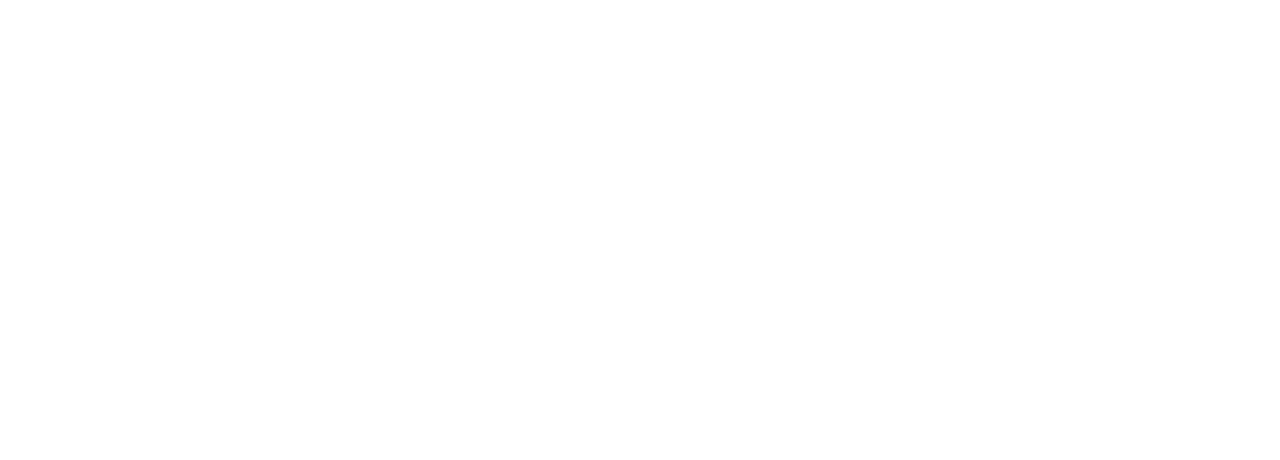
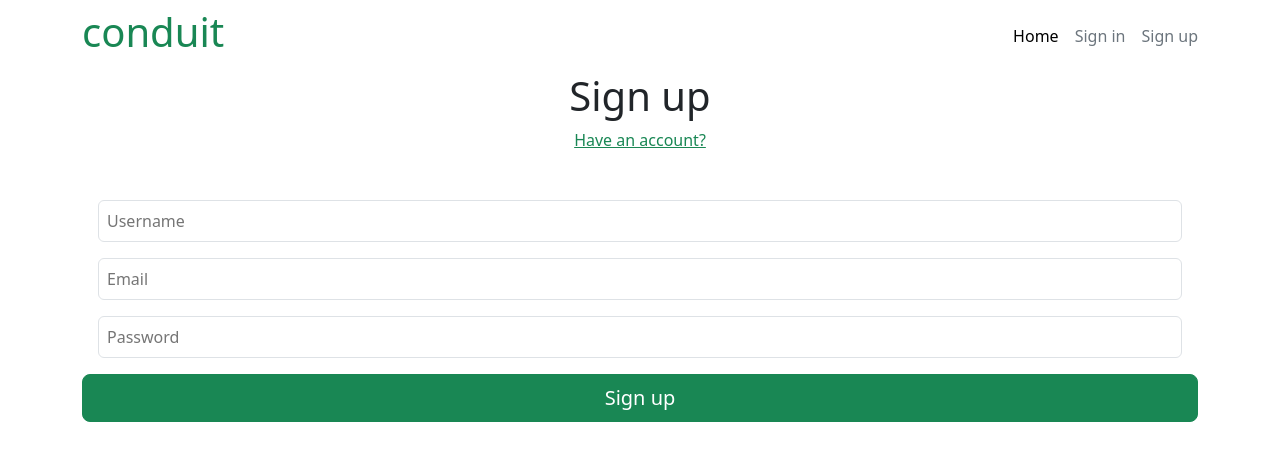
Before and after one commit to DucAnh0101/CPL_Team2, a React (Create React App) app: page /register in a window 1280 px wide. Before the commit this address had no page. Shown: the top 460 px of the page. Built offline with nearby package versions, Linux system fonts and the light colour scheme.

Commit message:
Them home page

```diff
--- a/src/App.js
+++ b/src/App.js
@@ -1,5 +1,6 @@
-import './App.css';
 import Home from './components/Home';
+import Login from './components/Login';
+import Register from './components/Register';
 import {BrowserRouter, Route, Routes} from 'react-router-dom'
 
 function App() {
@@ -7,6 +8,10 @@
     <BrowserRouter>
         <Routes>
           <Route path='/' element={<Home/>}/>
+          <Route path='/register' element={<Register/>}/>
+          <Route path='/login' element={<Login/>}/>
+          <Route path='/' element={<Home/>}/>
+          <Route path='/' element={<Home/>}/>
         </Routes>
     </BrowserRouter>
   );
--- a/src/components/Header.js
+++ b/src/components/Header.js
@@ -9,20 +9,20 @@
         <>
             {
                 login === 0 ? (
-                    <div className="container-fluid bg-white">
+                    <div className="container-fluid p-2 bg-body">
                         <div className="container d-flex align-items-center justify-content-between">
                             <Link className="text-success h1 text-decoration-none" to='/'>
                                 conduit
                             </Link>
                             <div className="d-flex justify-content-evenly">
                                 <Link className="text-decoration-none text-black" to='/'>Home</Link>
-                                <Link className="mx-3 text-secondary text-decoration-none">Sign in</Link>
-                                <Link className="text-secondary text-decoration-none">Sign up</Link>
+                                <Link className="mx-3 text-secondary text-decoration-none" to="/login">Sign in</Link>
+                                <Link className="text-secondary text-decoration-none" to="/register">Sign up</Link>
                             </div>
                         </div>
                     </div>
                 ) : (
-                    <div className="container-fluid bg-white">
+                    <div className="container-fluid p-2 bg-body">
                         <div className="container d-flex align-items-center justify-content-between">
                             <Link className="text-success h1 text-decoration-none" to='/'>
                                 conduit
@@ -37,12 +37,6 @@
                     </div>
                 )
             }
-            <div className="container-fluid bg-success text-center text-white">
-                <div className="py-4">
-                    <h1 className="mb-3">CONDUIT</h1>
-                    <p>A place to share your knowledge</p>
-                </div>
-            </div>
         </>
     )
 }
--- a/src/components/Home.js
+++ b/src/components/Home.js
@@ -1,27 +1,100 @@
 import { useEffect, useState } from "react";
 import Header from "./Header";
+import { Link } from "react-router-dom";
 
 export default function Home() {
 
-    const [globalFeed, setGlobalFeed] = useState([]);
+    const [article, setArticle] = useState([]);
     const [tag, setTags] = useState([]);
 
     useEffect(() => {
         fetch('https://api.realworld.io/api/articles')
-            .then(res => setGlobalFeed(res.data))
+            .then(res => res.json())
+            .then(res => setArticle(res.articles))
     }, [])
 
     useEffect(() => {
         fetch('https://api.realworld.io/api/tags')
-            .then(res => setTags(res.data))
+            .then(res => res.json())
+            .then(res => setTags(res.tags))
     }, [])
+
+    const gFeed = document.getElementsByClassName('global')[0];
+    const tags = document.getElementsByClassName('tags')[0];
+
+    const handleTags = (e) => {
+        let value = e.target.value;
+        tags.innerHTML = `#${value}`;
+        // gFeed.
+    }
 
     return (
         <>
             <Header />
+            <div className="container-fluid bg-success text-center text-white">
+                <div className="py-4">
+                    <h1 className="mb-3">CONDUIT</h1>
+                    <p>A place to share your knowledge</p>
+                </div>
+            </div>
             <div className="container ">
                 <div className="border-bottom mt-5 text-success">
-                    Global Feed
+                    <span className="global">Global Feed</span>
+                    <span className="tags p-3"></span>
+                </div>
+                <p>Popular Tags</p>
+                <div className="d-flex justify-content-between mb-2">
+                    {
+                        tag?.length > 0 && tag?.map(tag => {
+                            return (
+
+                                <button className="btn btn-secondary rounded px-2 border-0 text-decoration-none text-white" key={tag} value={tag} onClick={(e) => handleTags(e)}>
+                                    {tag}
+                                </button>
+                            )
+                        }
+                        )
+                    }
+                </div>
+                <div className="mt-5 ">
+                    {
+                        article?.length > 0 && article?.map(a => {
+                            return (
+                                <div className="my-5">
+                                    <div className="container my-3 d-flex justify-content-between">
+                                        <div>
+                                            <img src={a.author.image} alt="author-img" className="rounded-circle" />
+                                            <span className="text-success h6 mx-2">{a.author.username}</span>
+                                            <span className="text-secondary">{a.createdAt}</span>
+                                        </div>
+                                        <Link className="btn btn-outline-success" to="">
+                                            <i class="fa-solid fa-heart"></i>
+                                            {a.favoritesCount}
+                                        </Link>
+                                    </div>
+                                    <p className="h4">
+                                        {a.title}
+                                    </p>
+                                    <p className="text-secondary">
+                                        {a.description}
+                                    </p>
+                                    <div className="d-flex justify-content-between text-secondary">
+                                        <span>Read more...</span>
+                                        <div>
+                                            {
+                                                a.tagList.map(tl => {
+                                                    return (
+                                                        <span className="border border-secondary rounded px-2 m-1">{tl}</span>
+                                                    )
+                                                })
+                                            }
+                                        </div>
+                                    </div >
+                                </div>
+                            )
+                        }
+                        )
+                    }
                 </div>
             </div>
         </>
--- /dev/null
+++ b/src/components/Login.js
@@ -0,0 +1,19 @@
+import { Link } from "react-router-dom";
+import Header from "./Header";
+
+export default function Login() {
+    return (
+        <>
+            <Header />
+            <div className="container d-flex flex-column text-center align-item-center justify-content-center">
+                <form className="form-control">
+                    <h1>Sign in</h1>
+                    <Link className="text-success" to="/register">Need an account?</Link>
+                    <input type="text" placeholder="Email" className="p-2 mx-3 mt-3 rounded border" />
+                    <input type="password" placeholder="Password" className="p-2 m-3 rounded border" />
+                    <button className="btn btn-success">Sign up</button>
+                </form>
+            </div>
+        </>
+    )
+}
--- /dev/null
+++ b/src/components/Register.js
@@ -0,0 +1,18 @@
+import { Link } from "react-router-dom";
+import Header from "./Header";
+
+export default function Register() {
+    return (
+        <>
+            <Header />
+            <div className="container d-flex flex-column text-center align-item-center justify-content-center">
+                <h1>Sign up</h1>
+                <Link className="text-success" to="/login">Have an account?</Link>
+                <input type="text" placeholder="Username" className="p-2 m-3 mt-5 rounded border"/>
+                <input type="text" placeholder="Email" className="p-2 mx-3 rounded border"/>
+                <input type="password" placeholder="Password" className="p-2 m-3 rounded border"/>
+                <button className="btn btn-success btn-lg">Sign up</button>
+            </div>
+        </>
+    )
+}
```
